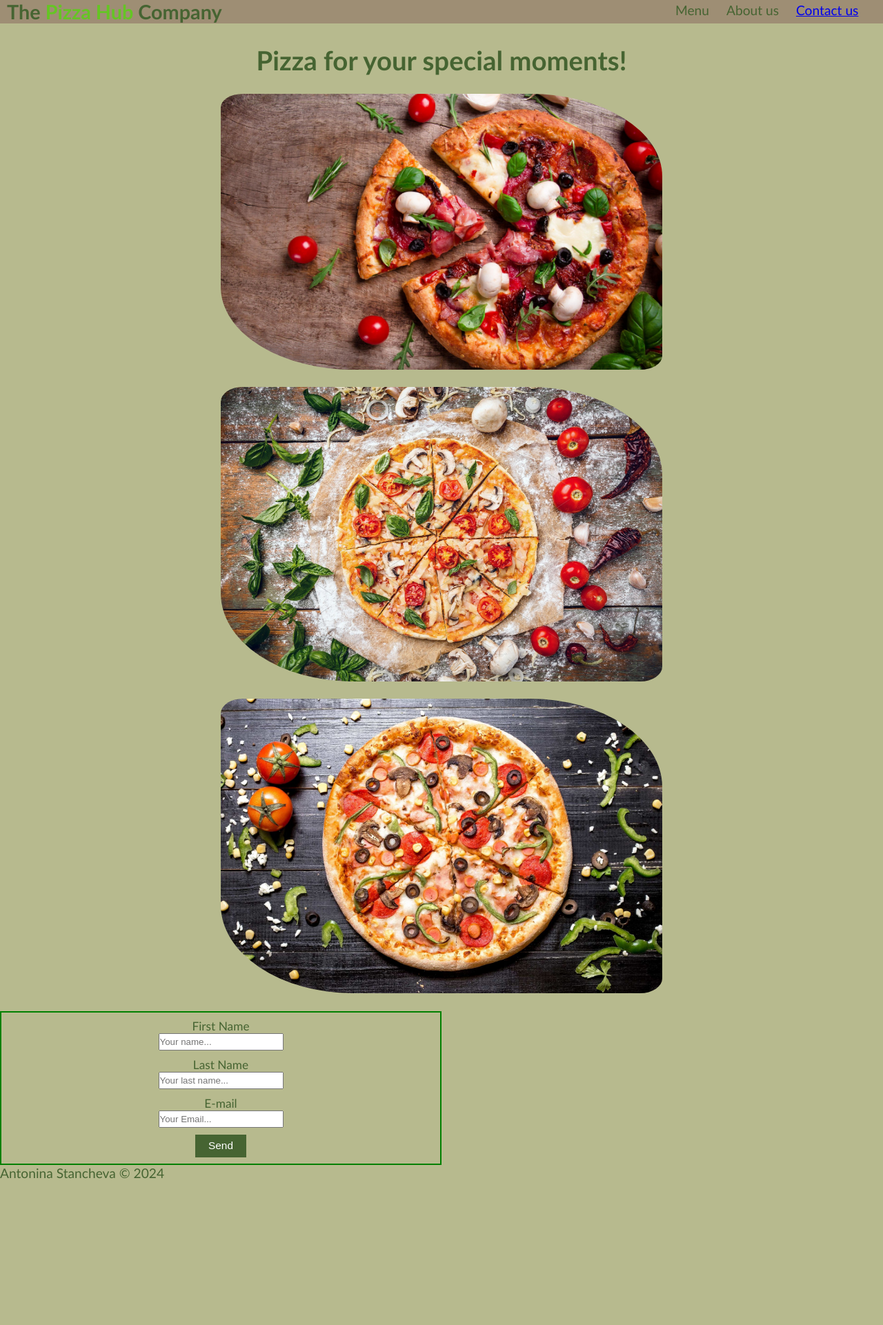
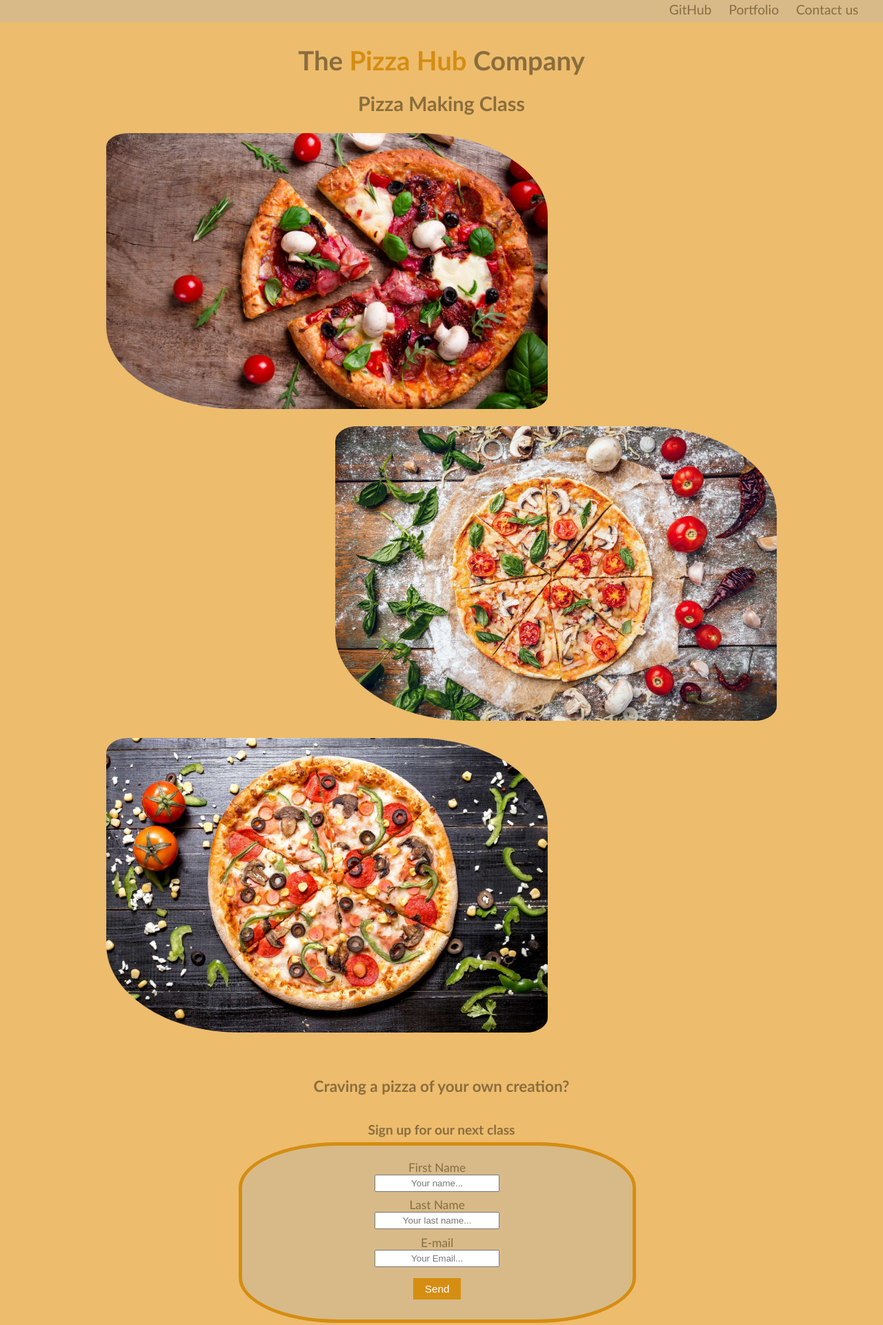
Before and after one commit to antoninast/module-1-landing-page, a plain HTML site: page index.html in a window 1280 px wide. Shown: the top 1921 px of the page at 69% size. Before the commit the page ends 1712 px from the top, so only its background shows below. Drawn offline with Linux system fonts and the light colour scheme.

Commit message:
improved styling and changed color theme

```diff
--- a/assets/css/style.css
+++ b/assets/css/style.css
@@ -5,8 +5,8 @@
 }
 
 body {
-    background-color: rgb(183, 186, 142);
-    color: rgb(70, 100, 50);
+    background-color: rgba(228, 152, 30, 0.649);
+    color: rgba(114, 91, 50, 0.812);
     font-family: 'Gill Sans', 'Trebuchet MS', sans-serif;
     font-size: 1.2em;
 }
@@ -17,17 +17,10 @@ header {
     top: 0;
     left: 0;
     right: 0;
-    background-color: rgb(158, 142, 116);
+    background-color: rgb(216, 186, 136);
     width: 100%;
-}
-
-header h2 {
-    display: inline;
-    margin: 0 10px;
-}
-
-.pizza-hub {
-    color: rgb(101, 197, 36);
+    padding: 0.4%;
+    height: 4%;
 }
 
 header nav {
@@ -45,12 +38,30 @@ header nav ul li {
     margin: 0 10px;
 }
 
+header nav ul li a {
+    text-decoration: none;
+    color: rgba(114, 91, 50, 0.812);
+}
+
+header nav ul li a:hover {
+    color: rgb(213, 141, 18);
+}
+
 main {
     margin-top: 5%;
 }
 
 main h1 {
     text-align: center;
+    margin-top: 1.2em;
+}
+
+main h2 {
+    text-align: center;
+    margin: 0.8em auto;
+}
+.pizza-hub {
+    color: rgb(213, 141, 18);
 }
 
 main img {
@@ -58,13 +69,34 @@ main img {
     width: 50%;
     border-radius: 5% 30% 5% 30%;
     margin: 2% auto
-    /* text-align: center; */
+}
+
+.float-left {
+    margin-left: 8em;
+}
+
+.float-right {
+    margin-right: 8em;
+}
+
+main h3 {
+    text-align: center;
+    margin-top: 5%;
+    margin-bottom: 3%;
+}
+
+main h4 {
+    text-align: center;
+    margin-bottom: 0.5%;
 }
 
 main form {
-    border: 2px solid green;
-    width: 50%;
-    justify-content: center;
+    border: 5px solid rgb(213, 141, 18);
+    border-radius: 25%;
+    background-color: rgb(216, 186, 136);
+    width: 45%;
+    padding: 1%;
+    margin-left: 27%;
 }
 
 label {
@@ -78,15 +110,23 @@ input {
     display: block;
     margin: auto;
     height: 1.9em;
+    text-align: center;
 }
 
 .send-button {
     display: flex;
     justify-content: center;
-    background-color: rgb(70, 100, 50); /* Green */
+    background-color: rgb(213, 141, 18);
     border: none;
     color: white;
     font-size: 0.8em;
     padding: 1.2% 3%;
-    margin: 1.5% auto;
+    margin: 3% auto;
 }
+
+footer {
+    margin-top: 2%;
+    padding: 0.4%;
+    background-color: rgb(216, 186, 136);
+    text-align: center;
+}
--- a/index.html
+++ b/index.html
@@ -4,28 +4,29 @@
     <meta charset="UTF-8" />
     <meta name="viewport" content="width=device-width, initial-scale=1.0">
     <link rel="stylesheet" href="./assets/css/style.css">
-    <title>Pizza Hut</title>
+    <title>Pizza Hub</title>
 </head>
 <body>
     <header>
-        <h2>The <span class="pizza-hub">Pizza Hub</span> Company</h2>
         <nav>
             <ul>
-                <li>Menu</li>
-                <li>About us</li>
-                <li>
-                    <a href="#contact-form">Contact us</a>
-                </li>
+                <li><a href="https://github.com/antoninast">GitHub</a></li>
+                <li><a href="">Portfolio</a></li>
+                <li><a href="#contact-form">Contact us</a></li>
             </ul>
         </nav>
     </header>
     <main>
-        <h1 class="landing-photo">
-            Pizza for your special moments!
-        </h1>
-        <img alt="pizza image" src="./assets/images/pizza-1.jpg">
-        <img alt="pizza image" src="./assets/images/pizza-2.jpg">
-        <img alt="pizza image" src="./assets/images/pizza-3.jpg">
+        <h1>The <span class="pizza-hub">Pizza Hub</span> Company</h1>
+        <h2>Pizza Making Class</h2>
+        <div class="pizza-images">
+            <img class="float-left" alt="pizza image" src="./assets/images/pizza-1.jpg">
+            <img class="float-right" alt="pizza image" src="./assets/images/pizza-2.jpg">
+            <img class="float-left" alt="pizza image" src="./assets/images/pizza-3.jpg">
+        </div>
+        <div class="signup-form">
+            <h3>Craving a pizza of your own creation?</h3>
+            <h4>Sign up for our next class</h4>
             <form class="contact-form" action="contact-form">
                 <label class="first-name" for="fname">First Name</label>
                 <input class="first-name" type="text" id="fname" name="firstname" placeholder="Your name...">
@@ -35,6 +36,8 @@
                 <input type="text" id="email" name="email" placeholder="Your Email...">
                 <button class="send-button">Send</button>
             </form>
+        </div>
+
     </main>
     <footer>Antonina Stancheva © 2024</footer>
 </body>
```
Lines whose indentation alone changed are shown as unchanged.
